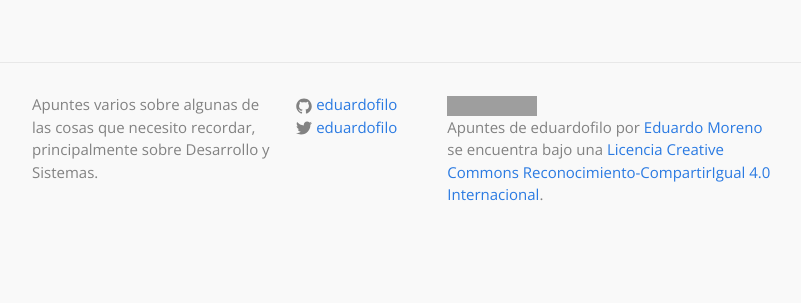
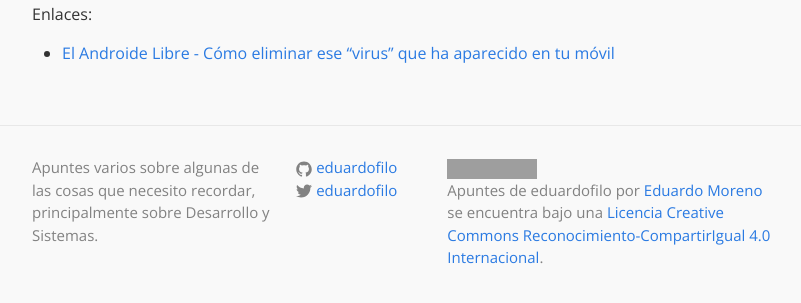
Before and after one commit to eduardofilo/eduardofilo.jekyll, a Jekyll site: the page built from _posts/2016-07-02-virus-android.md, in a window 1280 px wide and 900 px high, scrolled down 599 px, cut to the strip 586-889 px from the top of the window. Shown: the whole strip, without its empty margins (238-1039 px from the left). Built offline with Jekyll 4.4.1, drawn with Linux system fonts in a browser that asks for light colours; before the commit the page ends 1436 px from its top, so only the background shows below that; grey boxes are pictures that could not be loaded.

Commit message:
Añado enlace en post sobre virus en Android.

```diff
--- a/_posts/2016-07-02-virus-android.md
+++ b/_posts/2016-07-02-virus-android.md
@@ -12,3 +12,7 @@ Dado el diseño de Android y la forma en que los distintos fabricantes lo distri
 Otra situación (como la del caso que se ilustra al principio del vídeo) es que la alerta aparezca mediante una página web en el navegador. Con el diseño minimalista de los navegadores web Android (el que se ve en el vídeo es Chrome), a veces cuesta reconocer que estamos ante una simple página web y no delante de una pantalla del sistema. Esto es lo que parece pretender el diseño del mensaje que se muestra en el vídeo al incluir diseños y logotipos propios de Google. En este caso lo que tendremos que hacer es borrar los datos del navegador, ya que la página de la alerta puede haberse "instalado" (modificando la página de inicio por ejemplo) al haber navegado por algunos sitios (normalmente poco recomendables, otra cosa que conviene minimizar o evitar; en caso de hacerlo se recomienda usar el modo incógnito que incorporan ahora la mayoría de los navegadores).
 
 <iframe width="854" height="480" src="https://www.youtube.com/embed/_IvmI-dys6k" frameborder="0" allowfullscreen></iframe>
+
+Enlaces:
+
+* [El Androide Libre - Cómo eliminar ese "virus" que ha aparecido en tu móvil](http://www.elandroidelibre.com/2016/07/eliminar-virus-de-la-bateria-movil.html)
```
